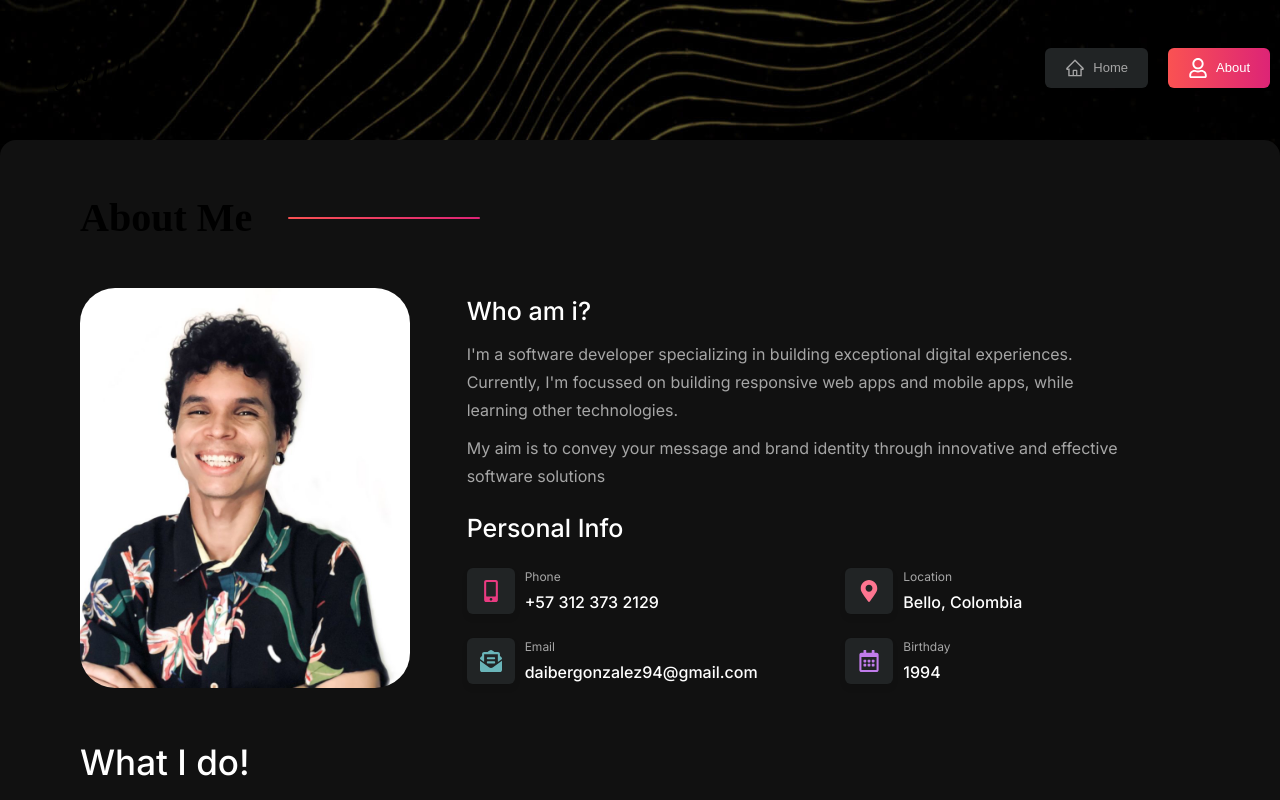
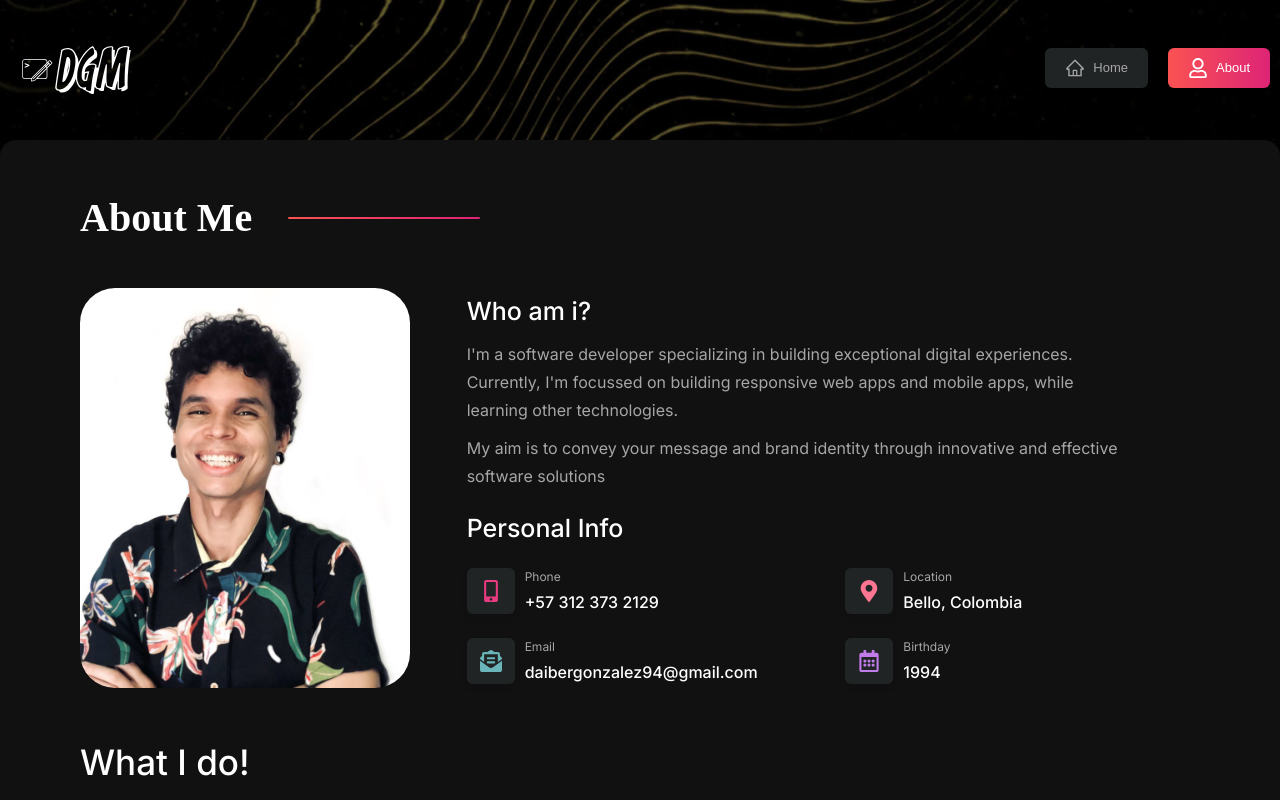
Before and after one commit to daibergm/portfolio, a Next.js app: page /about in a window 1280 px wide. Shown: the top 800 px of the page. Built offline with nearby package versions, Linux system fonts and the light colour scheme.

Commit message:
fix: theme errors (#23)
Co-authored-by: Daiber Gonzalez <daiber.gonzalez@jkmoving.com>

```diff
--- a/src/app/about/page.tsx
+++ b/src/app/about/page.tsx
@@ -16,7 +16,7 @@ export default function AboutPage() {
           <div data-aos="fade">
             {/* Start top about info */}
             <div className="py-12">
-              <h2 className="after-effect after:left-52 mt-12 lg:mt-0 ">About Me</h2>
+              <h2 className="after-effect after:left-52 mt-12 lg:mt-0 text-white">About Me</h2>
               {/* Page Title */}
               <About />
             </div>
--- a/src/components/atoms/logo/index.tsx
+++ b/src/components/atoms/logo/index.tsx
@@ -5,7 +5,7 @@ function Logo(props: LogoProps) {
   return (
     <svg xmlns="http://www.w3.org/2000/svg" viewBox="0 0 815.9 360.89" {...props}>
       <defs>
-        <style>{'.cls-1{fill:currentColor}.cls-2{fill:currentColor}'}</style>
+        <style>{'.cls-1{fill:#FFF}.cls-2{fill:#FFF}'}</style>
       </defs>
       <g id="Layer_2" data-name="Layer 2">
         <g id="Layer_1-2" data-name="Layer 1">
```
